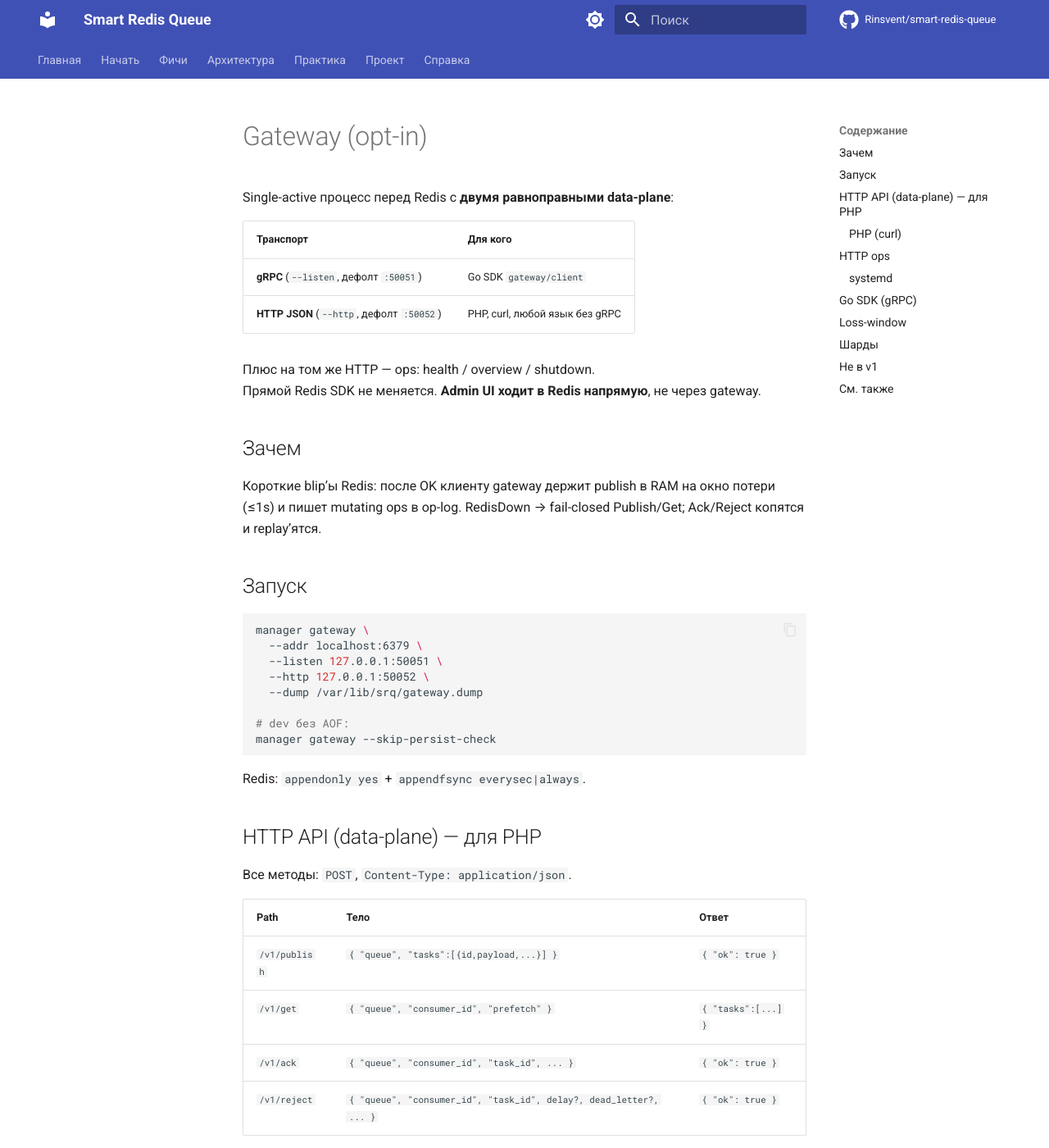
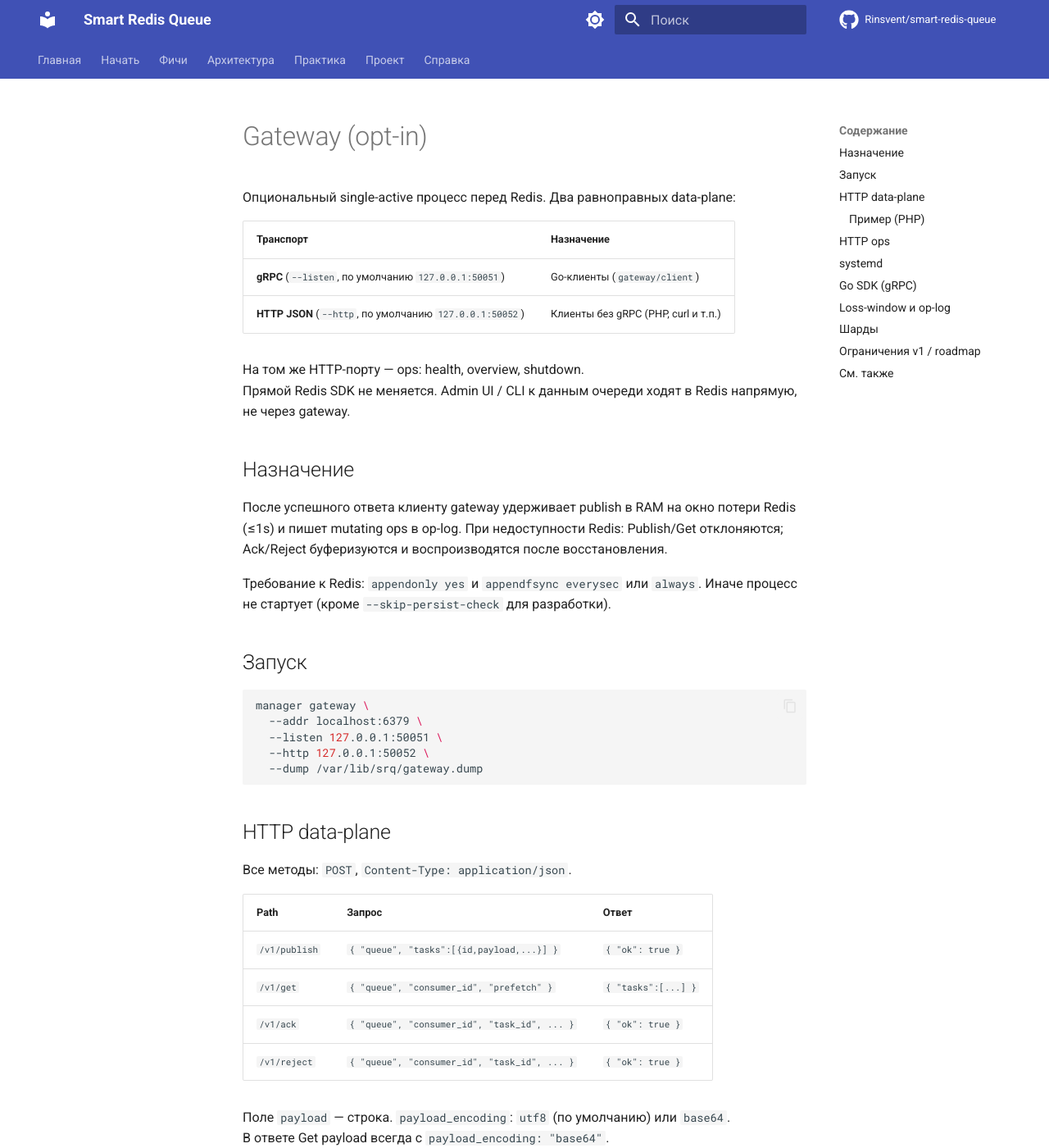
Before and after one commit to Rinsvent/smart-redis-queue, an MkDocs documentation site: the page built from docs/features/gateway.md, in a window 1280 px wide and 1400 px high. Shown: the whole window at 82% size. Built offline with MkDocs 1.6.1 and Material for MkDocs 9.7.7, drawn with Linux system fonts in a browser that asks for light colours; comment, search, counter and statistics services are not loaded; some of the changed text lies outside the part shown.

Commit message:
feature: add gateway feature

````diff
--- a/docs/features/gateway.md
+++ b/docs/features/gateway.md
@@ -1,18 +1,20 @@
 # Gateway (opt-in)
 
-Single-active процесс перед Redis с **двумя равноправными data-plane**:
+Опциональный single-active процесс перед Redis. Два равноправных data-plane:
 
-| Транспорт | Для кого |
-|-----------|----------|
-| **gRPC** (`--listen`, дефолт `:50051`) | Go SDK `gateway/client` |
-| **HTTP JSON** (`--http`, дефолт `:50052`) | PHP, curl, любой язык без gRPC |
+| Транспорт | Назначение |
+|-----------|------------|
+| **gRPC** (`--listen`, по умолчанию `127.0.0.1:50051`) | Go-клиенты (`gateway/client`) |
+| **HTTP JSON** (`--http`, по умолчанию `127.0.0.1:50052`) | Клиенты без gRPC (PHP, curl и т.п.) |
 
-Плюс на том же HTTP — ops: health / overview / shutdown.
-Прямой Redis SDK не меняется. **Admin UI ходит в Redis напрямую**, не через gateway.
+На том же HTTP-порту — ops: health, overview, shutdown.
+Прямой Redis SDK не меняется. Admin UI / CLI к данным очереди ходят в Redis напрямую, не через gateway.
 
-## Зачем
+## Назначение
 
-Короткие blip’ы Redis: после OK клиенту gateway держит publish в RAM на окно потери (≤1s) и пишет mutating ops в op-log. RedisDown → fail-closed Publish/Get; Ack/Reject копятся и replay’ятся.
+После успешного ответа клиенту gateway удерживает publish в RAM на окно потери Redis (≤1s) и пишет mutating ops в op-log. При недоступности Redis: Publish/Get отклоняются; Ack/Reject буферизуются и воспроизводятся после восстановления.
+
+Требование к Redis: `appendonly yes` и `appendfsync everysec` или `always`. Иначе процесс не стартует (кроме `--skip-persist-check` для разработки).
 
 ## Запуск
 
@@ -22,28 +24,27 @@
   --listen 127.0.0.1:50051 \
   --http 127.0.0.1:50052 \
   --dump /var/lib/srq/gateway.dump
-
-# dev без AOF:
-manager gateway --skip-persist-check
 ```
 
-Redis: `appendonly yes` + `appendfsync everysec|always`.
-
-## HTTP API (data-plane) — для PHP
+## HTTP data-plane
 
 Все методы: `POST`, `Content-Type: application/json`.
 
-| Path | Тело | Ответ |
-|------|------|--------|
+| Path | Запрос | Ответ |
+|------|--------|--------|
 | `/v1/publish` | `{ "queue", "tasks":[{id,payload,...}] }` | `{ "ok": true }` |
 | `/v1/get` | `{ "queue", "consumer_id", "prefetch" }` | `{ "tasks":[...] }` |
 | `/v1/ack` | `{ "queue", "consumer_id", "task_id", ... }` | `{ "ok": true }` |
-| `/v1/reject` | `{ "queue", "consumer_id", "task_id", delay?, dead_letter?, ... }` | `{ "ok": true }` |
+| `/v1/reject` | `{ "queue", "consumer_id", "task_id", ... }` | `{ "ok": true }` |
 
-**Payload:** на вход — строка; `payload_encoding`: `utf8` (default) или `base64`.
-В ответе Get всегда `payload_encoding: "base64"` (бинарно-безопасно).
+Поле `payload` — строка. `payload_encoding`: `utf8` (по умолчанию) или `base64`.
+В ответе Get payload всегда с `payload_encoding: "base64"`.
 
-### PHP (curl)
+HTTP-коды: `400` — неверный запрос; `409` — recovering/draining; `503` — redis_down; `500` — прочее. Тело ошибки: `{ "ok": false, "error": "..." }`.
+
+Клиенты без gRPC используют только HTTP. Прямой доступ к Lua SRQ из таких клиентов не предусмотрен.
+
+### Пример (PHP)
 
 ```php
 <?php
@@ -88,77 +87,99 @@
 ]);
 foreach ($got['tasks'] as $t) {
     $payload = base64_decode($t['payload']);
-    // ... обработать ...
+    // обработка...
     srq_post('/v1/ack', [
         'queue' => 'orders',
         'consumer_id' => 'php-worker-1',
         'task_id' => $t['id'],
     ]);
-    // или reject:
-    // srq_post('/v1/reject', [
-    //   'queue' => 'orders', 'consumer_id' => 'php-worker-1', 'task_id' => $t['id'],
-    //   'delay' => 5.0, 'dead_letter' => false,
-    // ]);
 }
 ```
-
-**Да: из PHP очередь через gateway уже можно** — только HTTP, gRPC не нужен.
-Прямой доступ PHP→Redis к Lua SRQ не поддерживается; путь = HTTP gateway.
-
-Коды ошибок: `400` (bad request), `409` (recovering/draining), `503` (redis_down), `500` (прочее). Тело: `{ "ok": false, "error": "..." }`.
 
 ## HTTP ops
 
 | Path | Метод | Назначение |
 |------|-------|------------|
-| `/health` | GET | liveness; 503 при redis_down/failed |
-| `/api/overview` | GET | state, op_log_len, … |
-| `/api/shutdown` | POST | graceful drain+dump+exit |
+| `/health` | GET | liveness; `503` при `redis_down` / `failed` |
+| `/api/overview` | GET | state, размеры op-log / loss-window |
+| `/api/shutdown` | POST | graceful drain → dump → exit |
 
 ```bash
 manager gateway status --http http://127.0.0.1:50052
 manager gateway stop  --http http://127.0.0.1:50052
 ```
 
-SIGINT/SIGTERM — тот же Drain. `kill -9` в v1 без disk WAL небезопасен.
+`SIGINT` / `SIGTERM` запускают тот же Drain. `kill -9` в v1 небезопасен (нет disk WAL).
 
-### systemd
+## systemd
+
+Unit-файл (пример):
 
 ```ini
+[Unit]
+Description=SRQ Gateway
+After=network.target redis.service
+
 [Service]
+Type=simple
 ExecStart=/usr/local/bin/manager gateway --addr 127.0.0.1:6379 --listen 0.0.0.0:50051 --http 127.0.0.1:50052 --dump /var/lib/srq/gateway.dump
 ExecStop=/usr/local/bin/manager gateway stop --http http://127.0.0.1:50052
 KillMode=mixed
 TimeoutStopSec=30
+Restart=on-failure
+
+[Install]
+WantedBy=multi-user.target
 ```
+
+Команды:
+
+```bash
+sudo systemctl enable --now srq-gateway   # старт + автозапуск
+sudo systemctl status srq-gateway         # процесс unit (active/inactive)
+sudo systemctl stop srq-gateway           # ExecStop → HTTP /api/shutdown → Drain
+sudo systemctl restart srq-gateway
+```
+
+Поведение `systemctl stop`:
+
+1. Выполняется `ExecStop` → `POST /api/shutdown` → процесс делает Drain (dump при `--dump`) и выходит.
+2. Если за `TimeoutStopSec` процесс ещё жив — systemd шлёт `SIGTERM` (тот же Drain), затем при необходимости `SIGKILL`.
+
+`systemctl status` показывает только жизнь unit’а (процесс запущен или нет). Состояние очереди / Redis (`running`, `redis_down`, …) — через `manager gateway status` или `GET /health` / `/api/overview`.
+
+Для probe в оркестраторах: `GET http://127.0.0.1:50052/health`.
 
 ## Go SDK (gRPC)
 
 ```go
 import "github.com/Rinsvent/smart-redis-queue/gateway/client"
 
-conn, _ := client.Dial(ctx, "127.0.0.1:50051")
+conn, err := client.Dial(ctx, "127.0.0.1:50051")
+if err != nil { /* ... */ }
+defer conn.Close()
 _ = conn.Producer("orders").Publish(ctx, &redisqueue.Task{ID: "1", Payload: []byte("x")})
 ```
 
-## Loss-window
+## Loss-window и op-log
 
 | Событие | Loss-window | Op-log |
 |---------|-------------|--------|
 | Publish OK | до `publishOK + window` | append |
-| Ack | удаляем publish | append |
-| Reject | **не продлеваем** publish | append + opts |
+| Ack | publish удаляется | append |
+| Reject | publish не продлевается | append + opts |
 
 ## Шарды
 
-Один gateway может держать `ShardConfig` (fan-in Get по шардам, Publish через тот же роутинг, что SDK). Конфиг пока в коде/`Config.Shards`; CLI-файл — дальше.
+`Config.Shards` (`ShardConfig`): Publish через тот же роутинг, что SDK; Get/Ack/Reject — fan-in по шардам. Задание шардов из CLI-файла — в планах.
 
-## Не в v1
+## Ограничения v1 / roadmap
 
-- Disk WAL / kill-9
-- Multi-active gateway
-- Admin RPC через gateway
-- Rate-limit в gateway (остаётся в Redis)
+- нет disk WAL (защита от kill -9 процесса gateway);
+- один активный инстанс (без active/passive и multi-active);
+- нет Admin RPC через gateway;
+- rate-limit остаётся в Redis Lua;
+- нет бенчмарка gateway vs прямой SDK в CI.
 
 ## См. также
 
````
Also changed, not shown: other parts of docs/features/gateway.md (+0 -2 lines).
